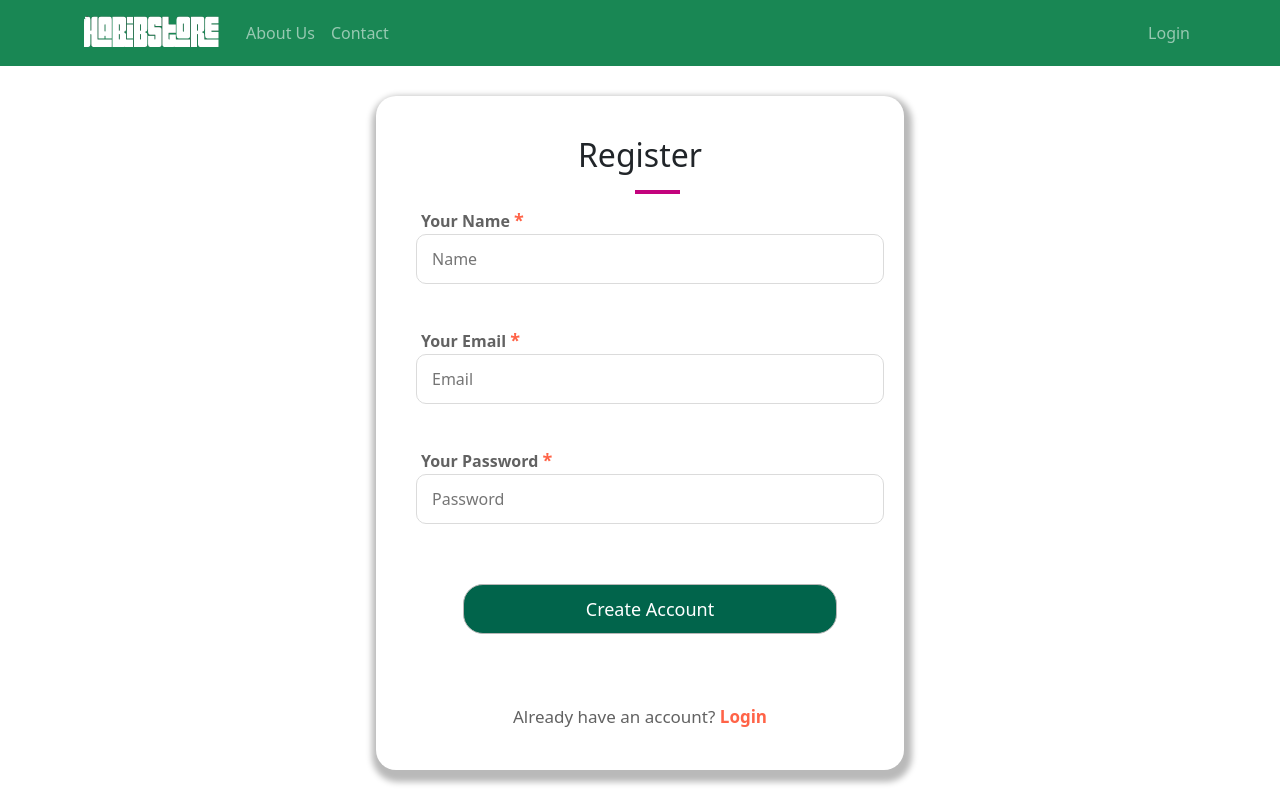
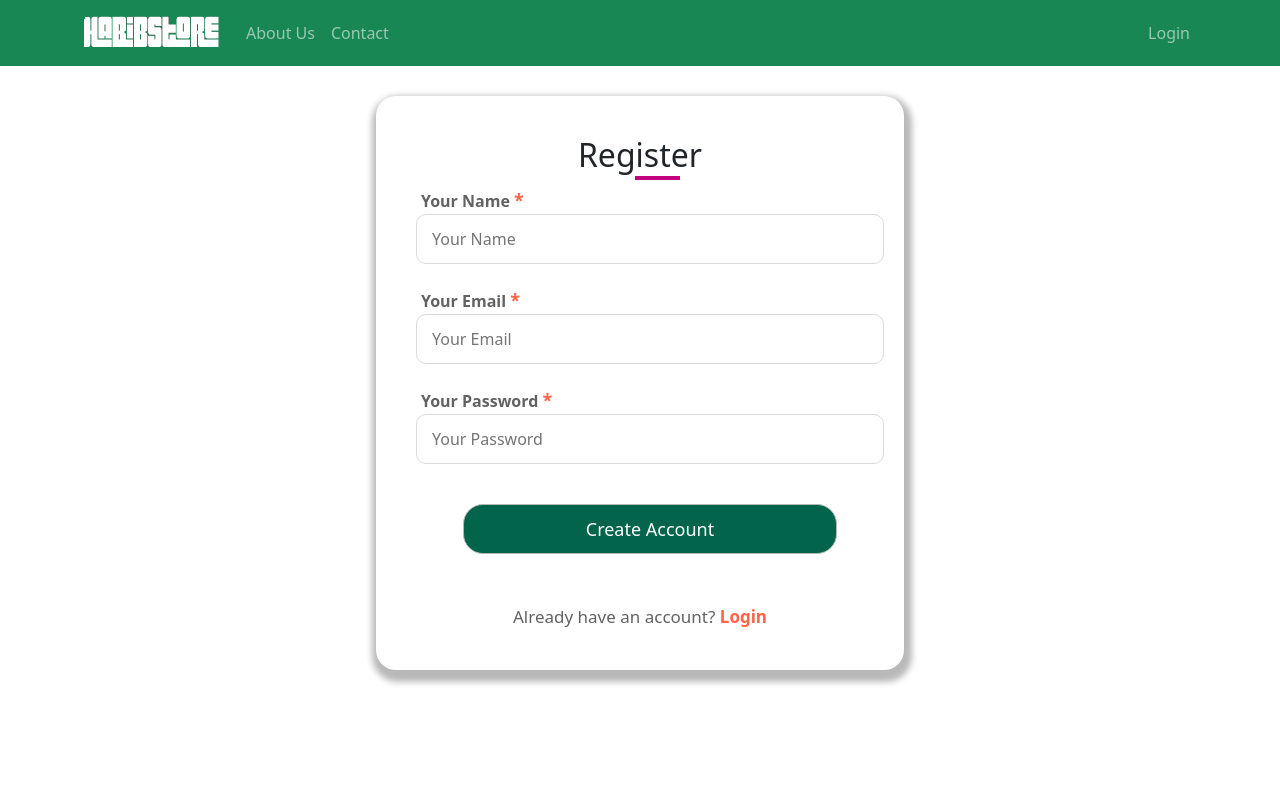
Before and after one commit to AhshanHabib26/habib_store_in_react, a React (Create React App) app: page /register in a window 1280 px wide. Built offline with nearby package versions, Linux system fonts and the light colour scheme.

Commit message:
Register System Added

```diff
--- a/src/Components/Pages/Login/Login/Login.css
+++ b/src/Components/Pages/Login/Login/Login.css
@@ -32,7 +32,7 @@
 }
 
 .input_items{
-    margin-top: 50px;
+    margin-top: 30px;
     position: relative;
 
 }
@@ -87,7 +87,7 @@ input[type="password"]{
     background: rgb(1, 112, 84);
 }
 .inner_input{
-    margin-top: 50px;
+    margin-top: 30px;
 }
 .inner_input span{
     font-size: 17px;
--- a/src/Components/Pages/Login/Register/Register.js
+++ b/src/Components/Pages/Login/Register/Register.js
@@ -1,31 +1,49 @@
-import React from "react";
+import React, { useRef } from "react";
 import { Link } from "react-router-dom";
+import auth from "../../../../app_firbase_init";
+import { useCreateUserWithEmailAndPassword } from 'react-firebase-hooks/auth';
 import './Register.css'
 
 const Register = () => {
+  const emailRef = useRef('')
+  const passwordRef = useRef('')
+
+  const [ createUserWithEmailAndPassword ] = useCreateUserWithEmailAndPassword(auth);
+
+  const handleCreateUser =  e =>{
+    e.preventDefault()
+    const email = emailRef.current.value;
+    const password = passwordRef.current.value;
+
+   createUserWithEmailAndPassword(email, password)
+
+  }
+
+
+
   return (
     <div className="container">
       <div className="myContainer">
         <div className="input_wrap">
           <h1>Register</h1>
-          <form action="">
+          <form onSubmit={handleCreateUser}>
             <div className="input_items">
               <label>
                 Your Name <span>*</span>
               </label>
-              <input type="text" placeholder="Name" required />
+              <input type="text"  placeholder="Your Name" required />
             </div>
             <div className="input_items">
               <label>
                 Your Email <span>*</span>
               </label>
-              <input type="email" placeholder="Email" required />
+              <input ref={emailRef}  type="email" placeholder="Your Email" required />
             </div>
             <div className="input_items">
               <label>
                 Your Password <span>*</span>
               </label>
-              <input type="password" placeholder="Password" />
+              <input ref={passwordRef}  type="password" placeholder="Your Password" />
             </div>
             <div className="input_items">
               <button type="submit"> Create Account</button>
--- a/src/app_firbase_init.js
+++ b/src/app_firbase_init.js
@@ -1,17 +1,17 @@
 import { initializeApp } from "firebase/app";
-import {getAuth} from 'firebase/auth'
+import { getAuth } from "firebase/auth";
 
 const firebaseConfig = {
-  apiKey:process.env.REACT_APP_apiKey,
-  authDomain:process.env.REACT_APP_authDomain,
-  projectId:process.env.REACT_APP_projectId,
-  storageBucket:process.env.REACT_APP_storageBucket,
-  messagingSenderId:process.env.REACT_APP_messagingSenderId,
-  appId:process.env.REACT_APP_appId,
+  apiKey: "AIzaSyBVKdDYQ44s_bPzNrY8eSA59fszkCpoTq4",
+  authDomain: "habib-store-f7d43.firebaseapp.com",
+  projectId: "habib-store-f7d43",
+  storageBucket: "habib-store-f7d43.appspot.com",
+  messagingSenderId: "135925739371",
+  appId: "1:135925739371:web:5e9a7749612a581045262e"
 };
 
+
 const app = initializeApp(firebaseConfig);
+const auth = getAuth(app);
 
-const auth = getAuth(app)
-
-export default auth
+export default auth;
```
